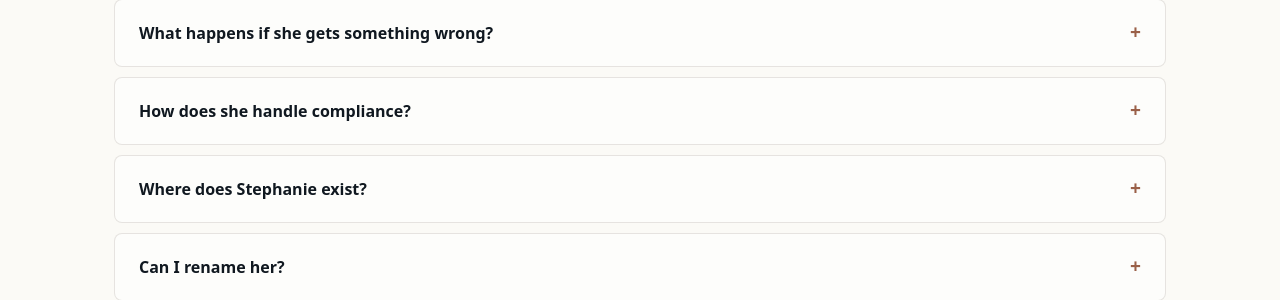
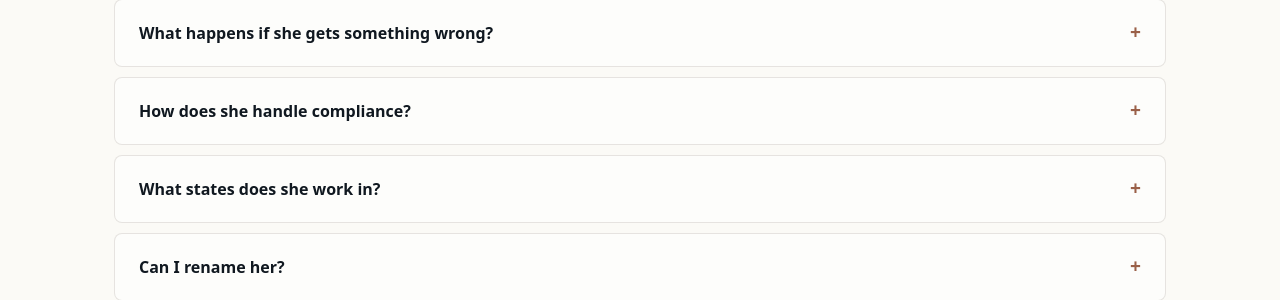
Before and after one commit to spak2005/tc_experiment, a Next.js app: page / in a window 1280 px wide. Shown: the part 7879-8179 px from the top of the page. Built offline with nearby package versions, Linux system fonts and the light colour scheme; no server answers.

Commit message:
Restore states FAQ wording

```diff
--- a/src/app/page.tsx
+++ b/src/app/page.tsx
@@ -55,7 +55,7 @@ const faqs = [
       "Every transaction has an audit trail. Documents are retained per state and broker rules. She follows your brokerage's guidelines."
   },
   {
-    question: "Where does Stephanie exist?",
+    question: "What states does she work in?",
     answer: "Texas for now, expanding soon."
   },
   {
```
